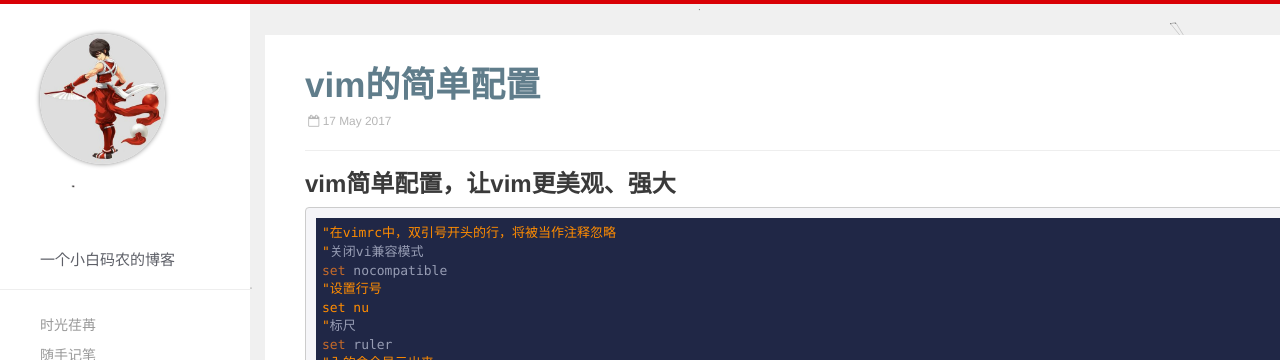
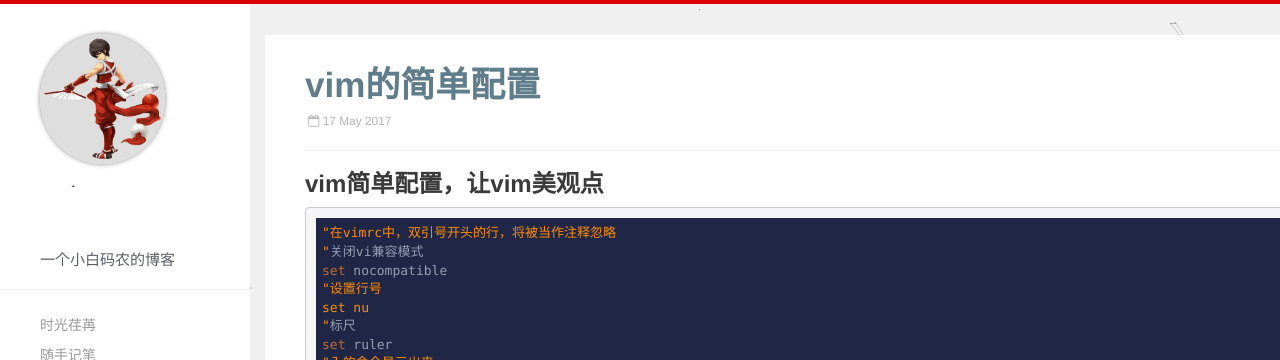
Before and after one commit to liangrengongzuoshi/liangzai.pub, a Jekyll site: the page built from _posts/2017-05-17-vim-conf.md, in a window 1280 px wide and 1323 px high. Shown: the top 360 px of the window. Built offline with Jekyll 4.4.1, drawn with Linux system fonts in a browser that asks for light colours; comment, search, counter and statistics services are not loaded.

Commit message:
modify vim-conf

````diff
--- a/_posts/2017-05-17-vim-conf.md
+++ b/_posts/2017-05-17-vim-conf.md
@@ -3,7 +3,7 @@ layout: post
 title: vim的简单配置
 ---
 
-### vim简单配置，让vim更美观、强大
+### vim简单配置，让vim美观点
 
 ```
 "在vimrc中，双引号开头的行，将被当作注释忽略
````
